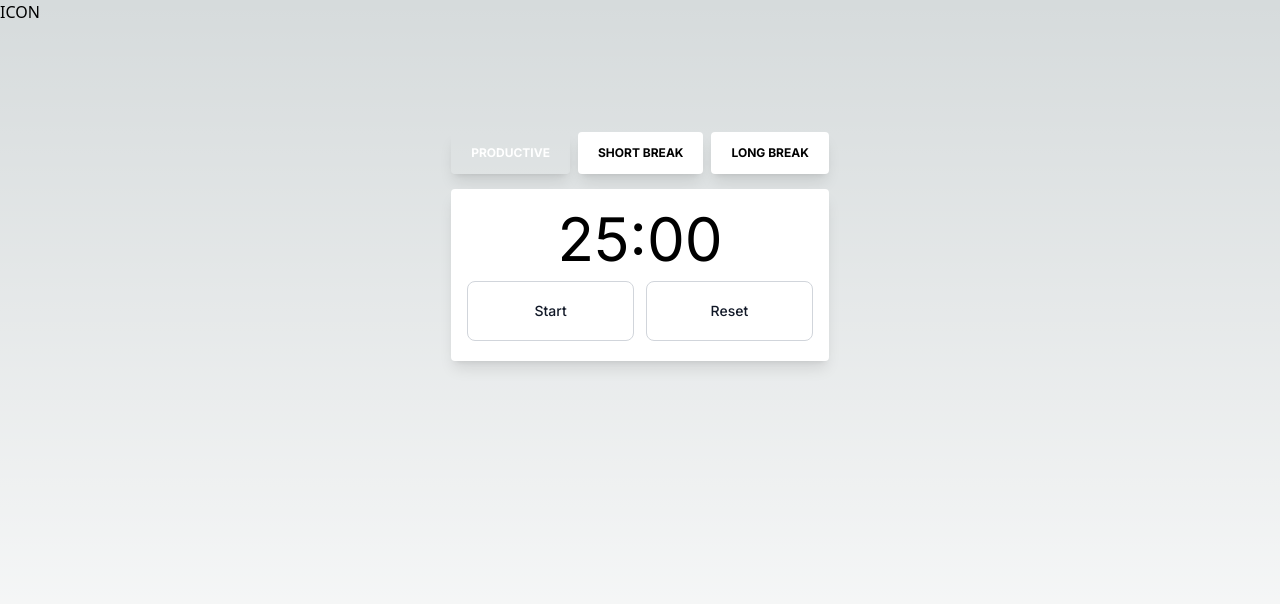
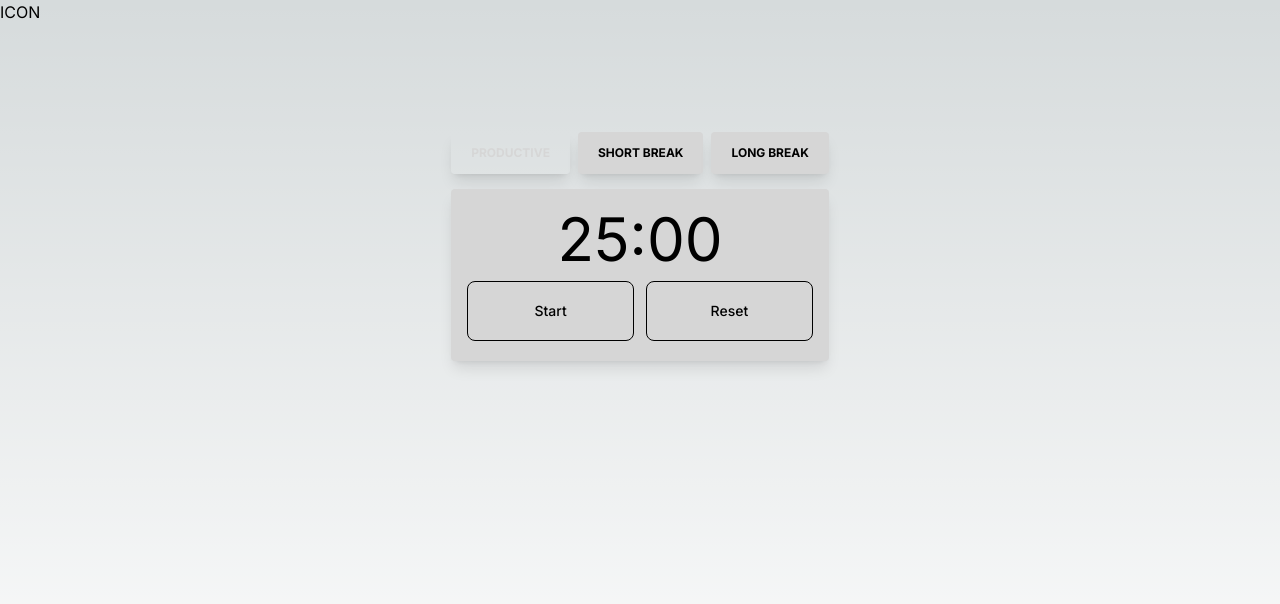
Before and after one commit to Devon-McGrath-github/dorodoro, a Next.js app: page / in a window 1280 px wide. Shown: the top 604 px of the page. Built offline with nearby package versions, Linux system fonts and the light colour scheme.

Commit message:
Add colors

```diff
--- a/tailwind.config.js
+++ b/tailwind.config.js
@@ -1,3 +1,6 @@
+const defaultTheme = require('tailwindcss/defaultTheme')
+const colors = require('tailwindcss/colors')
+
 /** @type {import('tailwindcss').Config} */
 module.exports = {
 	content: [
@@ -5,12 +8,22 @@ module.exports = {
 		'./components/**/*.{js,ts,jsx,tsx,mdx}',
 		'./app/**/*.{js,ts,jsx,tsx,mdx}',
 	],
+	darkMode: 'class',
 	theme: {
-		extend: {
-			backgroundImage: {
-				'gradient-radial': 'radial-gradient(var(--tw-gradient-stops))',
-				'gradient-conic': 'conic-gradient(from 180deg at 50% 50%, var(--tw-gradient-stops))',
-			},
+		colors: {
+			background: '#2e2e2e',
+			comments: '#797979',
+			black: colors.black,
+			white: '#d6d6d6',
+			yellow: '#e5b567',
+			green: '#b4d273',
+			orange: '#e87d3e',
+			purple: '#9e86c8',
+			pink: '#b05279',
+			blue: '#6c99bb',
+		},
+		fontFamily: {
+			sans: ['Inter', ...defaultTheme.fontFamily.sans],
 		},
 	},
 	plugins: [],
```
